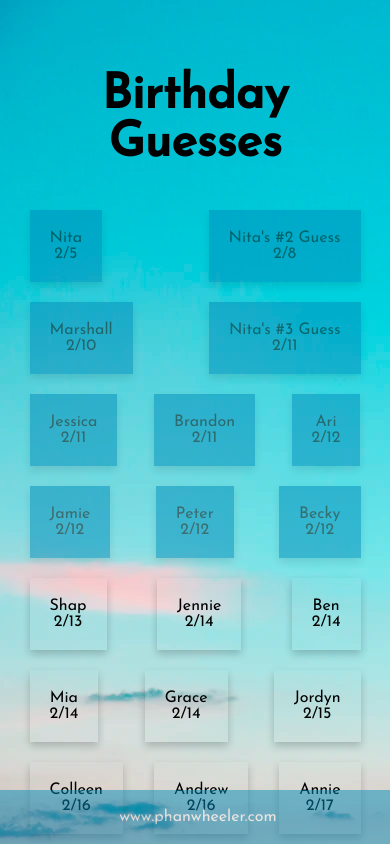
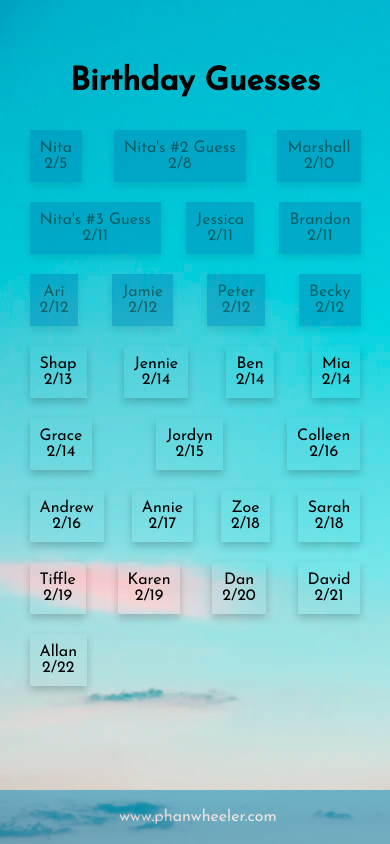
Before and after one commit to beckyphan/bpw-frontend, a React (Create React App) app: page /#/birthday in a window 390 px wide. Shown: the top 844 px of the page. Built offline with nearby package versions, Linux system fonts and the light colour scheme.

Commit message:
updated mobile screen styling

```diff
--- a/src/App.css
+++ b/src/App.css
@@ -112,9 +112,19 @@ div.Card.out {
 }
 
 @media only screen and (max-width: 600px) {
+
+  h1 {
+    font-size: 2rem;
+  }
+
   .BdayContainer {
-    margin: 0 auto;
+    min-height: 100%;
     width: 90%;
-    min-height: calc(10px + 2vmin);
+    margin: 5px auto 50px;
+  }
+
+  div.Card {
+    margin: 10px;
+    padding: 10px;
   }
 }
```
